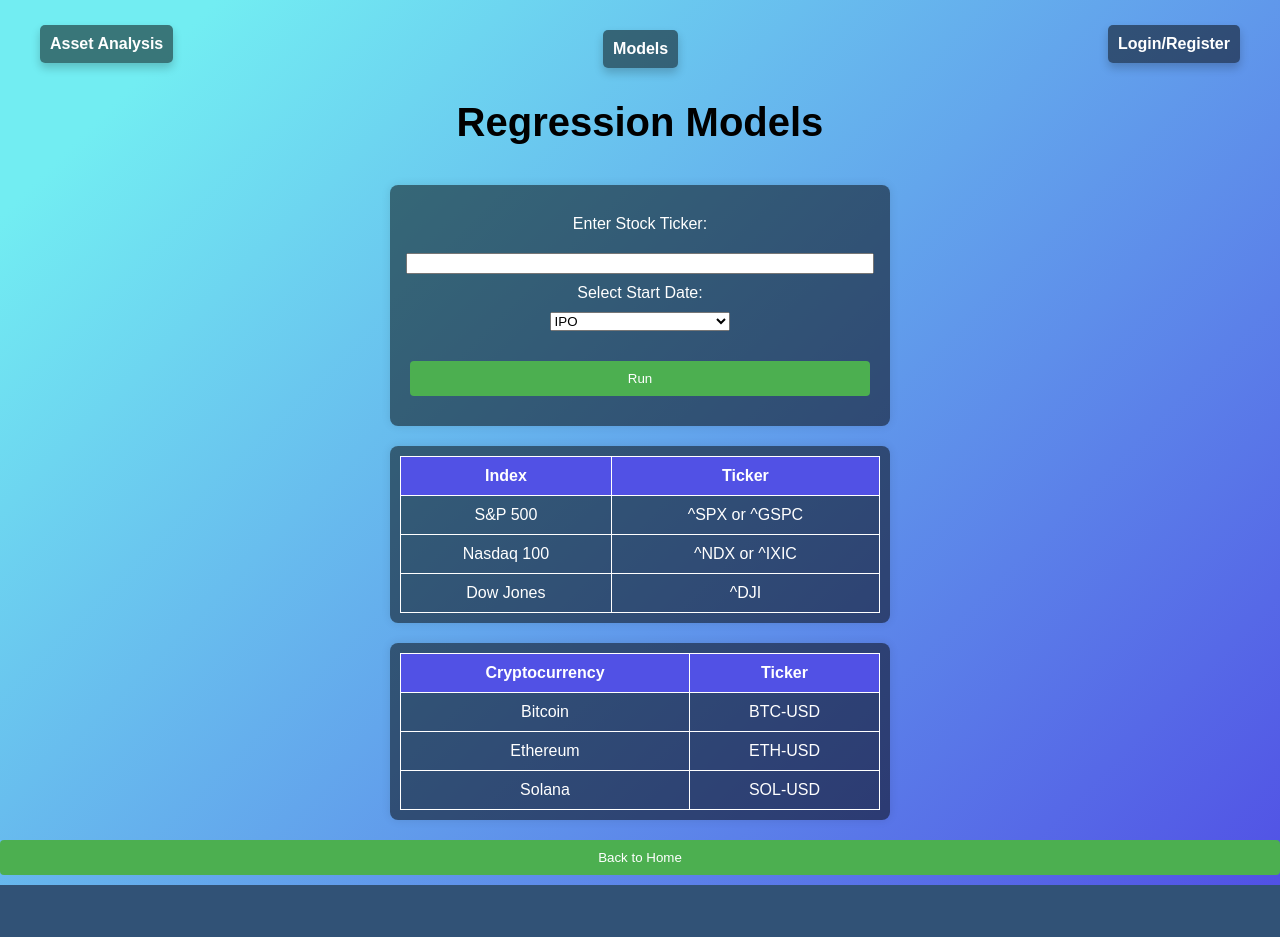
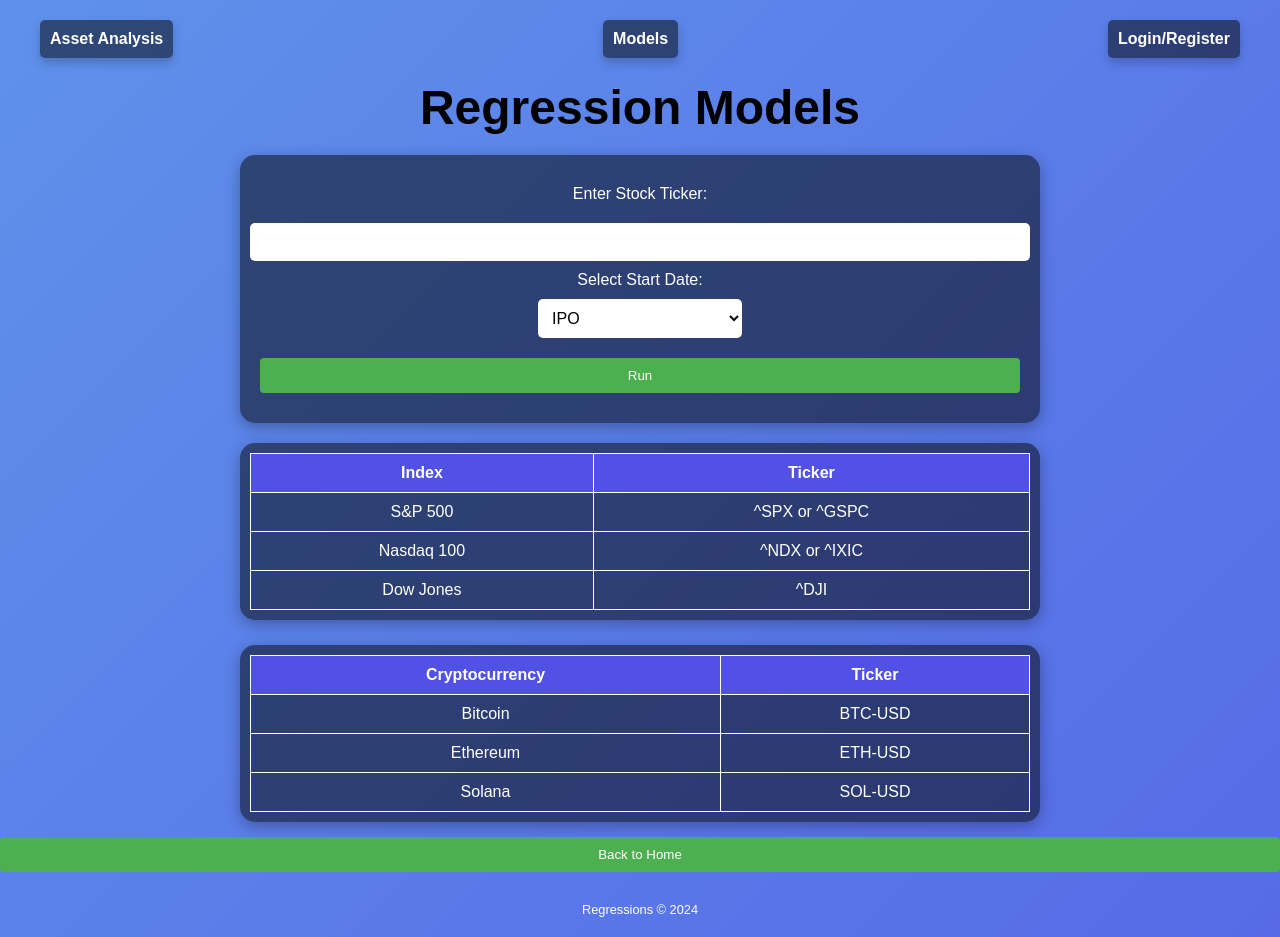
Before and after one commit to JTtryingtoCode/AssetAnalysis, a Flask app: page /regression in a window 1280 px wide. Before the commit the page ends 885 px from the top, so only its background shows below. Run offline with Flask 3, Linux system fonts and the light colour scheme; some libraries are stand-ins or nearby versions.

Commit message:
Update regression.html

```diff
--- a/templates/regression.html
+++ b/templates/regression.html
@@ -5,15 +5,11 @@
     <meta name="viewport" content="width=device-width, initial-scale=1.0">
     <title>Regression Models</title>
     <link rel="stylesheet" href="/static/style.css">
+    <link rel="icon" href="/static/images/assetanalysis.ico" type="image/x-icon">
     <script src="https://cdn.plot.ly/plotly-latest.min.js"></script>
     <style>
-        .container {
-            width: 100%;
-            max-width: 1200px;
-            margin: 0 auto;
-            padding: 10px;
-            box-sizing: border-box;
-        }
+        @import url('https://fonts.googleapis.com/css2?family=Roboto:wght@400;700&display=swap');
+
         body {
             display: flex;
             flex-direction: column;
@@ -21,47 +17,50 @@
             justify-content: center;
             min-height: 100vh;
             margin: 0;
-            font-family: Arial, sans-serif;
-            background: linear-gradient(135deg, #72EDF2 10%, #5151E5 100%);
+            font-family: 'Roboto', Arial, sans-serif;
+            background: linear-gradient(135deg, #72EDF2, #5151E5);
+            background-size: 400% 400%;
+            animation: gradientBG 15s ease infinite;
             color: white;
             text-align: center;
-            padding: 10px;
+            padding: 20px;
             box-sizing: border-box;
         }
+
         h1 {
-            margin-top: 100px; /* Adjust this to accommodate the fixed header */
-            margin-bottom: 40px;
-            font-size: 2.5em;
+            margin-top: 80px;
+            margin-bottom: 20px;
+            font-size: 3em;
             color: black;
         }
+
         form {
             display: flex;
             flex-direction: column;
             align-items: center;
             background-color: rgba(0, 0, 0, 0.5);
             padding: 20px;
-            border-radius: 8px;
-            box-shadow: 0 0 10px rgba(0, 0, 0, 0.1);
+            border-radius: 15px;
+            box-shadow: 0 4px 15px rgba(0, 0, 0, 0.3);
             width: 100%;
-            max-width: 500px;
+            max-width: 800px;
             box-sizing: border-box;
         }
+
         label, select, input, button {
             margin: 10px 0;
             width: 100%;
         }
-        #result {
-            margin-top: 20px;
-            width: 100%;
-            max-width: 1600px;
-            justify-content: center;
-            align-items: center;
-            display: none;
+
+        input, select {
+            padding: 10px;
+            border: none;
+            border-radius: 5px;
+            font-size: 1em;
+            background-color: white;
+            color: black;
         }
-        pre {
-            text-align: left;
-            white-space: pre-wrap;
-        }
+
         button {
             padding: 10px;
             background-color: #4CAF50;
@@ -69,42 +68,86 @@
             border: none;
             border-radius: 4px;
             cursor: pointer;
-            margin-top: 20px;
             transition: background-color 0.3s, transform 0.3s;
+
         }
+
         button:hover {
-            background-color: #45a049;
             transform: scale(1.05);
         }
+
         .ticker-table {
             margin-top: 20px;
+            margin-bottom: 5px;
             background-color: rgba(0, 0, 0, 0.5);
             padding: 10px;
-            border-radius: 8px;
-            box-shadow: 0 0 10px rgba(0, 0, 0, 0.1);
+            border-radius: 15px;
+            box-shadow: 0 4px 15px rgba(0, 0, 0, 0.3);
             width: 100%;
-            max-width: 500px;
+            max-width: 800px;
             box-sizing: border-box;
         }
+
         .ticker-table table {
             width: 100%;
             border-collapse: collapse;
             color: white;
         }
+
         .ticker-table th, .ticker-table td {
             padding: 10px;
             border: 1px solid white;
             text-align: center;
         }
+
         .ticker-table th {
             background-color: #5151E5;
         }
+
+        #result {
+            margin-top: 20px;
+            width: 100%;
+            max-width: 100%;
+            justify-content: center;
+            align-items: center;
+            display: none;
+            padding-left: 20px; /* Add padding on the sides */
+            padding-right: 20px; /* Add padding on the sides */
+            box-sizing: border-box; /* Ensure padding doesn't affect the width */
+        }
+
+        #regressionPlot {
+            width: 100%;
+            height: 800px;
+        }
+
+        pre {
+            text-align: left;
+            white-space: pre-wrap;
+            padding: 10px;
+            background-color: rgba(0, 0, 0, 0.5);
+            border-radius: 5px;
+            color: white;
+            margin-top: 20px;
+        }
+
+        .footer {
+            margin: 20px;
+            font-size: 0.8em;
+            color: #fff;
+        }
+
+        @keyframes gradientBG {
+            0% { background-position: 0% 50%; }
+            50% { background-position: 100% 50%; }
+            100% { background-position: 0% 50%; }
+        }
+
         @media (max-width: 600px) {
             h1 {
                 font-size: 2em;
-                margin-top: 70px; /* Adjust this to accommodate the fixed header */
             }
-            form {
+            form, .ticker-table {
                 width: 100%;
                 max-width: 300px;
                 padding: 15px;
@@ -180,7 +223,9 @@
             </tbody>
         </table>
     </div>
-    <div id="result"></div>
+    <div id="result">
+        <div id="regressionPlot"></div>
+    </div>
     <button onclick="window.location.href='/'">Back to Home</button>
     <script>
         document.getElementById('regressionForm').addEventListener('submit', function(e) {
@@ -204,15 +249,14 @@
             .then(data => {
                 const graph = JSON.parse(data.graph);
                 const resultDiv = document.getElementById('result');
-                const regressionPlotDiv = document.createElement('div');
-                regressionPlotDiv.id = 'regressionPlot';
+                const regressionPlotDiv = document.getElementById('regressionPlot');
                 regressionPlotDiv.style.width = '100%';
                 regressionPlotDiv.style.height = '800px';
                 resultDiv.innerHTML = '';  // Clear previous plot if any
                 resultDiv.appendChild(regressionPlotDiv);
                 Plotly.newPlot('regressionPlot', graph.data, graph.layout, {responsive: true});
 
-                result.style.display = 'block'; // Show the result div when data is ready
+                resultDiv.style.display = 'block'; // Show the result div when data is ready
 
                 // Force a resize to fill the entire space
                 window.dispatchEvent(new Event('resize'));
@@ -222,5 +266,8 @@
             });
         });
     </script>
+    <div class="footer">
+        Regressions © 2024
+    </div>
 </body>
 </html>
```
